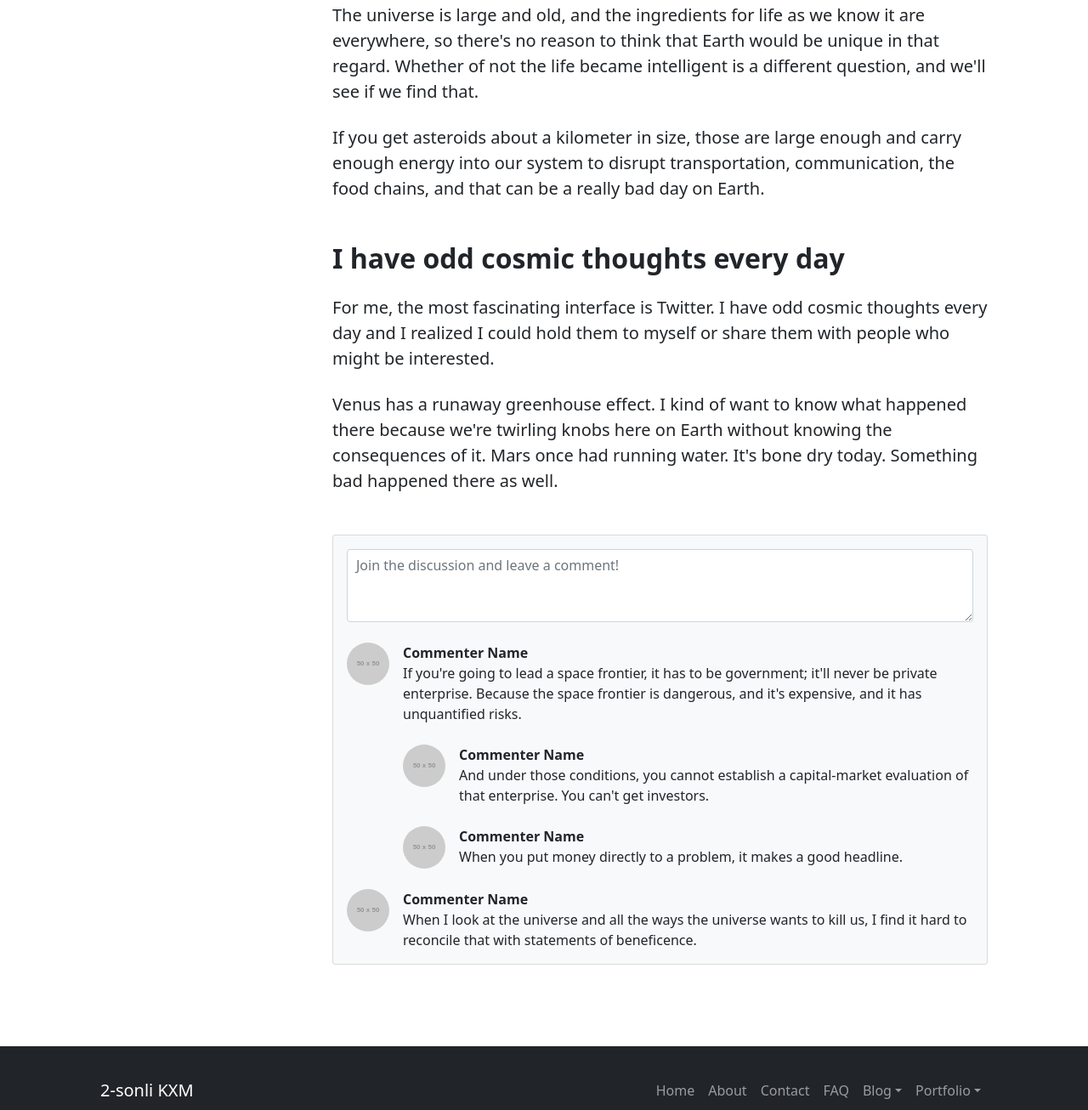
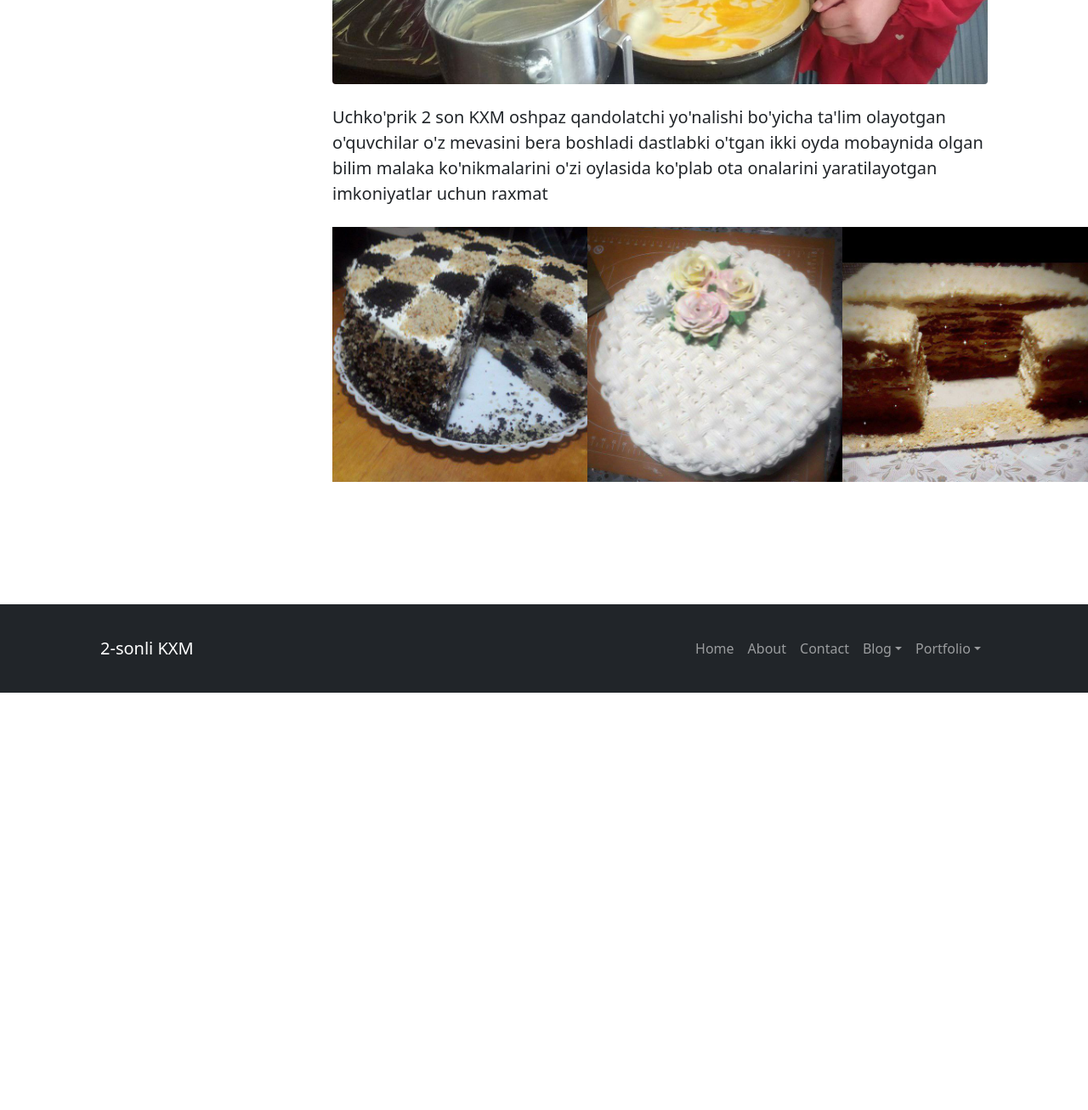
Before and after one commit to javlonbek16/KXM, a plain HTML site: page blog-post.html in a window 1280 px wide. Shown: the part 762-2068 px from the top of the page at 85% size. After the commit the page ends 1577 px from the top, so only its background shows below. Drawn offline with nearby package versions, Linux system fonts and the light colour scheme; placeholder pictures from the web are drawn by us.

Commit message:
new commit

```diff
--- a/blog-post.html
+++ b/blog-post.html
@@ -111,7 +111,7 @@
                   alt="..."
                 />
                 <div class="ms-3">
-                  <div class="fw-bold">Valerie Luna</div>
+                  <div class="fw-bold">Matab ma'muriyati</div>
                   <div class="text-muted">News, Business</div>
                 </div>
               </div>
@@ -122,148 +122,45 @@
                 <!-- Post header-->
                 <header class="mb-4">
                   <!-- Post title-->
-                  <h1 class="fw-bolder mb-1">Welcome to Blog Post!</h1>
+                  <h1 class="fw-bolder mb-1">
+                    Yangiliklar bo'limiga hush kelibsiz
+                  </h1>
                   <!-- Post meta content-->
-                  <div class="text-muted fst-italic mb-2">January 1, 2022</div>
+                  <div class="text-muted fst-italic mb-2">Oktyabr 1, 2022</div>
                   <!-- Post categories-->
                   <a
                     class="badge bg-secondary text-decoration-none link-light"
                     href="#!"
-                    >Web Design</a
-                  >
-                  <a
-                    class="badge bg-secondary text-decoration-none link-light"
-                    href="#!"
-                    >Freebies</a
+                    >Oshpaz qanadolatchilik</a
                   >
                 </header>
                 <!-- Preview image figure-->
                 <figure class="mb-4">
                   <img
                     class="img-fluid rounded"
-                    src="https://dummyimage.com/900x400/ced4da/6c757d.jpg"
+                    src="img/cook-cakes.jpg"
                     alt="..."
                   />
                 </figure>
                 <!-- Post content-->
                 <section class="mb-5">
                   <p class="fs-5 mb-4">
-                    Science is an enterprise that should be cherished as an
-                    activity of the free human mind. Because it transforms who
-                    we are, how we live, and it gives us an understanding of our
-                    place in the universe.
+                    Uchko'prik 2 son KXM oshpaz qandolatchi yo'nalishi bo'yicha
+                    ta'lim olayotgan o'quvchilar o'z mevasini bera boshladi
+                    dastlabki o'tgan ikki oyda mobaynida olgan bilim malaka
+                    ko'nikmalarini o'zi oylasida ko'plab ota onalarini
+                    yaratilayotgan imkoniyatlar uchun raxmat
                   </p>
-                  <p class="fs-5 mb-4">
-                    The universe is large and old, and the ingredients for life
-                    as we know it are everywhere, so there's no reason to think
-                    that Earth would be unique in that regard. Whether of not
-                    the life became intelligent is a different question, and
-                    we'll see if we find that.
-                  </p>
-                  <p class="fs-5 mb-4">
-                    If you get asteroids about a kilometer in size, those are
-                    large enough and carry enough energy into our system to
-                    disrupt transportation, communication, the food chains, and
-                    that can be a really bad day on Earth.
-                  </p>
-                  <h2 class="fw-bolder mb-4 mt-5">
-                    I have odd cosmic thoughts every day
-                  </h2>
-                  <p class="fs-5 mb-4">
-                    For me, the most fascinating interface is Twitter. I have
-                    odd cosmic thoughts every day and I realized I could hold
-                    them to myself or share them with people who might be
-                    interested.
-                  </p>
-                  <p class="fs-5 mb-4">
-                    Venus has a runaway greenhouse effect. I kind of want to
-                    know what happened there because we're twirling knobs here
-                    on Earth without knowing the consequences of it. Mars once
-                    had running water. It's bone dry today. Something bad
-                    happened there as well.
+                  <p class="fs-5 mb-4 d-flex">
+                    <img src="img/cake.jpg" alt="..." class="cake-img" />
+
+                    <img src="img/cake-1.jpg" alt="..." class="cake-img" />
+
+                    <img src="img/cake-2.jpg" alt="..." class="cake-img" />
                   </p>
                 </section>
               </article>
               <!-- Comments section-->
-              <section>
-                <div class="card bg-light">
-                  <div class="card-body">
-                    <!-- Comment form-->
-                    <form class="mb-4">
-                      <textarea
-                        class="form-control"
-                        rows="3"
-                        placeholder="Join the discussion and leave a comment!"
-                      ></textarea>
-                    </form>
-                    <!-- Comment with nested comments-->
-                    <div class="d-flex mb-4">
-                      <!-- Parent comment-->
-                      <div class="flex-shrink-0">
-                        <img
-                          class="rounded-circle"
-                          src="https://dummyimage.com/50x50/ced4da/6c757d.jpg"
-                          alt="..."
-                        />
-                      </div>
-                      <div class="ms-3">
-                        <div class="fw-bold">Commenter Name</div>
-                        If you're going to lead a space frontier, it has to be
-                        government; it'll never be private enterprise. Because
-                        the space frontier is dangerous, and it's expensive, and
-                        it has unquantified risks.
-                        <!-- Child comment 1-->
-                        <div class="d-flex mt-4">
-                          <div class="flex-shrink-0">
-                            <img
-                              class="rounded-circle"
-                              src="https://dummyimage.com/50x50/ced4da/6c757d.jpg"
-                              alt="..."
-                            />
-                          </div>
-                          <div class="ms-3">
-                            <div class="fw-bold">Commenter Name</div>
-                            And under those conditions, you cannot establish a
-                            capital-market evaluation of that enterprise. You
-                            can't get investors.
-                          </div>
-                        </div>
-                        <!-- Child comment 2-->
-                        <div class="d-flex mt-4">
-                          <div class="flex-shrink-0">
-                            <img
-                              class="rounded-circle"
-                              src="https://dummyimage.com/50x50/ced4da/6c757d.jpg"
-                              alt="..."
-                            />
-                          </div>
-                          <div class="ms-3">
-                            <div class="fw-bold">Commenter Name</div>
-                            When you put money directly to a problem, it makes a
-                            good headline.
-                          </div>
-                        </div>
-                      </div>
-                    </div>
-                    <!-- Single comment-->
-                    <div class="d-flex">
-                      <div class="flex-shrink-0">
-                        <img
-                          class="rounded-circle"
-                          src="https://dummyimage.com/50x50/ced4da/6c757d.jpg"
-                          alt="..."
-                        />
-                      </div>
-                      <div class="ms-3">
-                        <div class="fw-bold">Commenter Name</div>
-                        When I look at the universe and all the ways the
-                        universe wants to kill us, I find it hard to reconcile
-                        that with statements of beneficence.
-                      </div>
-                    </div>
-                  </div>
-                </div>
-              </section>
             </div>
           </div>
         </div>
@@ -297,9 +194,6 @@
                 <a class="nav-link" href="contact.html">Contact</a>
               </li>
 
-              <li class="nav-item">
-                <a class="nav-link" href="faq.html">FAQ</a>
-              </li>
               <li class="nav-item dropdown">
                 <a
                   class="nav-link dropdown-toggle"
```
Also changed, not shown: blog-home.html (+1 -3 lines), contact.html (+1 -3 lines), portfolio-item.html (+1 -3 lines), portfolio-overview.html (+1 -3 lines), css/styles.css, img/cake-1.jpg (added), img/cake-2.jpg (added), img/cake.jpg (added).
